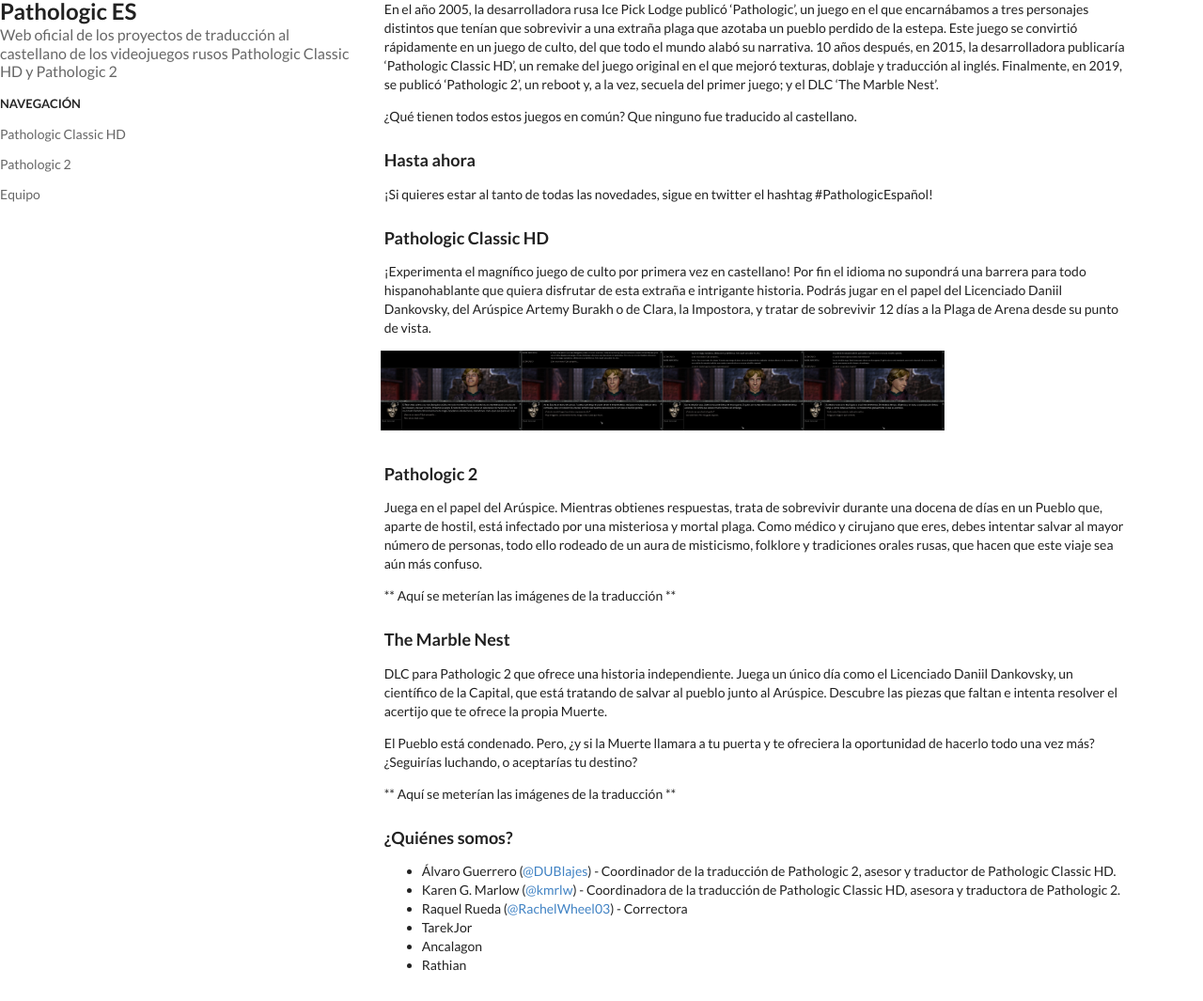
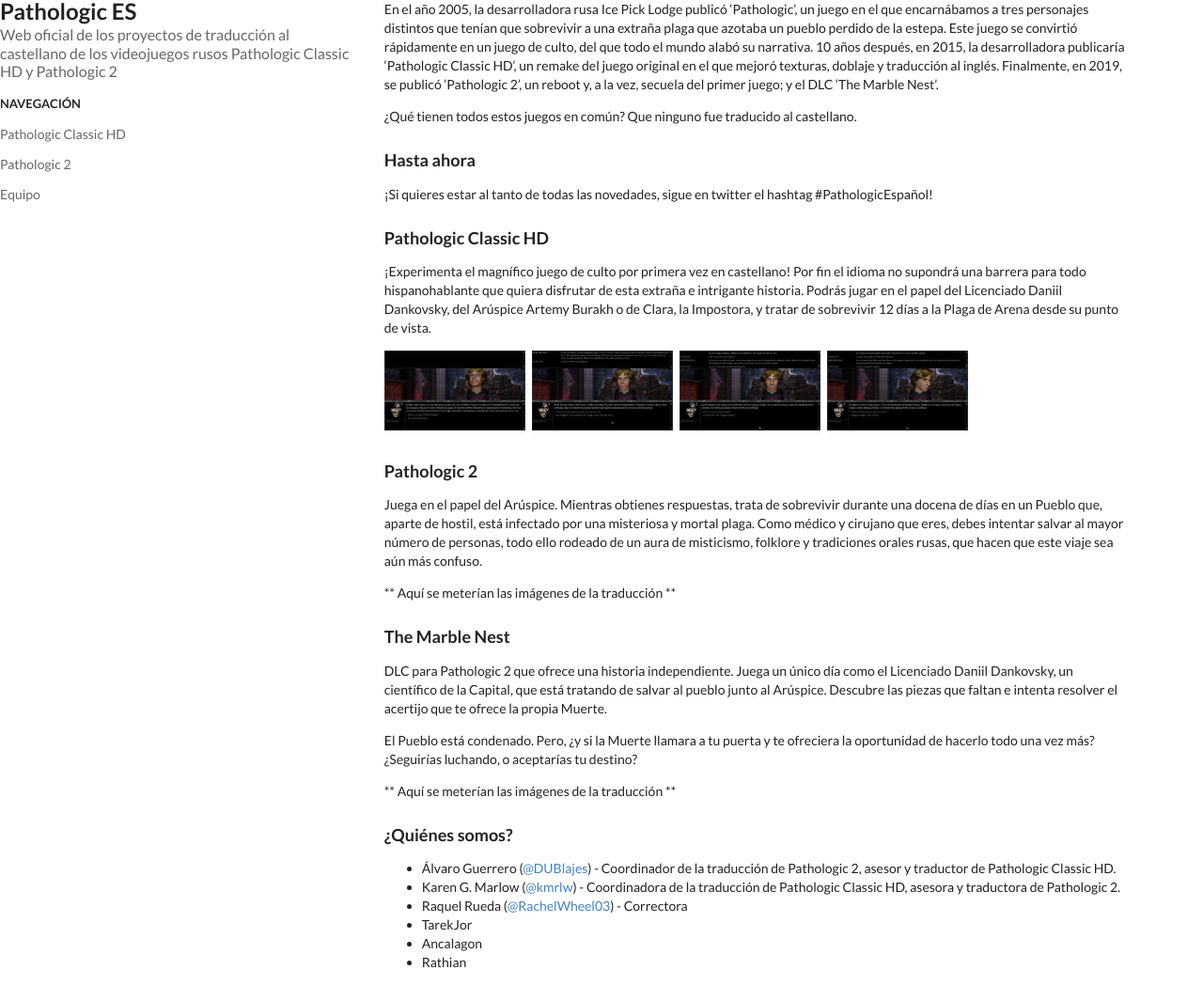
Before and after one commit to pathologic-es/pathologic-es.github.io, a Jekyll site: the page built from index.md, in a window 1280 px wide. Shown: the whole page at 94% size. Built offline with Jekyll 4.4.1, drawn with Linux system fonts in a browser that asks for light colours.

Commit message:
Update image.html

```diff
--- a/_includes/image.html
+++ b/_includes/image.html
@@ -1,3 +1,3 @@
 <a href="https://pathologic-es.github.io/screenshots/{{ include.file }}" data-fancybox="gallery">
-	<img src="https://pathologic-es.github.io/screenshots/{{ include.file }}" />
+	<img class="ui spaced image" src="https://pathologic-es.github.io/screenshots/{{ include.file }}" />
 </a>
```
